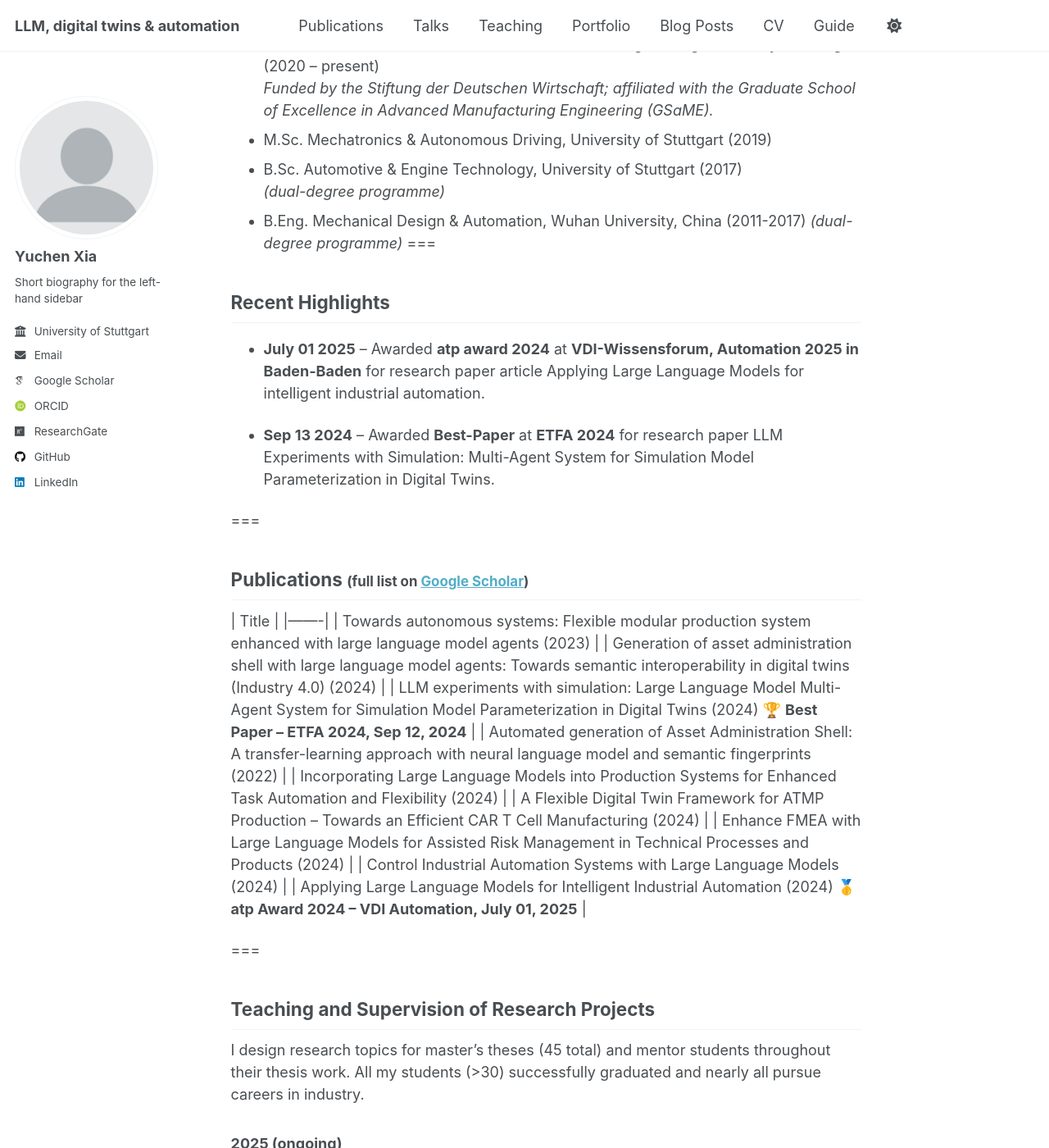
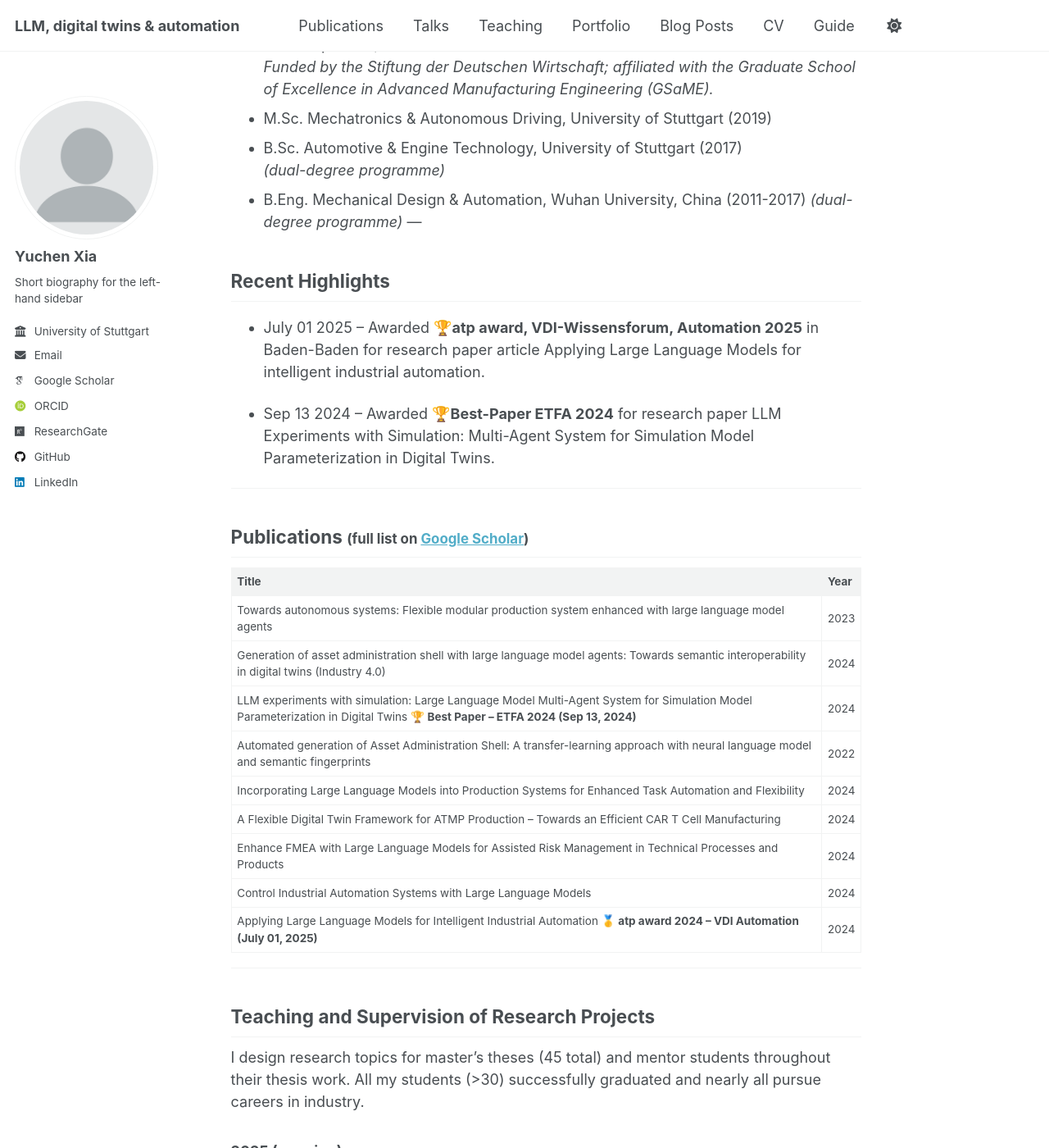
Before and after one commit to YuchenXia/yuchenxia.github.io, a Jekyll site: the page built from _pages/about.md, in a window 1280 px wide and 1400 px high, scrolled down 711 px. Shown: the whole window at 82% size. Built offline with Jekyll 4.4.1, drawn with Linux system fonts in a browser that asks for light colours; some web fonts are replaced.

Commit message:
Update about.md

```diff
--- a/_pages/about.md
+++ b/_pages/about.md
@@ -19,7 +19,7 @@ My research focuses on the following areas:
 
 Feel free to reach out via e-mail at yuchen.xia@ias.uni-stuttgart.de.
 
-===
+---
 ## Academic Journey
 * Ph.D. Candidate, Industrial Automation & Software Engineering, University of Stuttgart (2020 – present)
   *Funded by the Stiftung der Deutschen Wirtschaft; affiliated with the Graduate School of Excellence in Advanced Manufacturing Engineering (GSaME).*
@@ -28,29 +28,30 @@ Feel free to reach out via e-mail at yuchen.xia@ias.uni-stuttgart.de.
   *(dual-degree programme)*
 * B.Eng. Mechanical Design & Automation, Wuhan University, China (2011-2017)
   *(dual-degree programme)*
-===
+---
 
 ## Recent Highlights
-* **July 01 2025** – Awarded **atp award 2024** at **VDI-Wissensforum, Automation 2025 in Baden-Baden** for research paper article Applying Large Language Models for intelligent industrial automation.
+* July 01 2025 – Awarded **🏆atp award, VDI-Wissensforum, Automation 2025** in Baden-Baden for research paper article Applying Large Language Models for intelligent industrial automation.
 
-* **Sep 13 2024** – Awarded **Best-Paper** at **ETFA 2024** for research paper LLM Experiments with Simulation: Multi-Agent System for Simulation Model Parameterization in Digital Twins.
+* Sep 13 2024 – Awarded **🏆Best-Paper ETFA 2024** for research paper LLM Experiments with Simulation: Multi-Agent System for Simulation Model Parameterization in Digital Twins.
 
-===
+---
 ## Publications <small>(full list on <a href="https://scholar.google.de/citations?user=hi1srxkAAAAJ" target="\_blank">Google Scholar</a>)</small>
-| Title |
-|-------|
-| Towards autonomous systems: Flexible modular production system enhanced with large language model agents (2023) |
-| Generation of asset administration shell with large language model agents: Towards semantic interoperability in digital twins (Industry 4.0) (2024) |
-| LLM experiments with simulation: Large Language Model Multi-Agent System for Simulation Model Parameterization in Digital Twins (2024) 🏆 **Best Paper – ETFA 2024, Sep 12, 2024** |
-| Automated generation of Asset Administration Shell: A transfer-learning approach with neural language model and semantic fingerprints (2022) |
-| Incorporating Large Language Models into Production Systems for Enhanced Task Automation and Flexibility (2024) |
-| A Flexible Digital Twin Framework for ATMP Production – Towards an Efficient CAR T Cell Manufacturing (2024) |
-| Enhance FMEA with Large Language Models for Assisted Risk Management in Technical Processes and Products (2024) |
-| Control Industrial Automation Systems with Large Language Models (2024) |
-| Applying Large Language Models for Intelligent Industrial Automation (2024) 🥇 **atp Award 2024 – VDI Automation, July 01, 2025** |
+
+| Title                                                                                                                                        | Year |
+|----------------------------------------------------------------------------------------------------------------------------------------------|------|
+| Towards autonomous systems: Flexible modular production system enhanced with large language model agents                                     | 2023 |
+| Generation of asset administration shell with large language model agents: Towards semantic interoperability in digital twins (Industry 4.0) | 2024 |
+| LLM experiments with simulation: Large Language Model Multi-Agent System for Simulation Model Parameterization in Digital Twins 🏆 **Best Paper – ETFA 2024 (Sep 13, 2024)** | 2024 |
+| Automated generation of Asset Administration Shell: A transfer-learning approach with neural language model and semantic fingerprints        | 2022 |
+| Incorporating Large Language Models into Production Systems for Enhanced Task Automation and Flexibility                                    | 2024 |
+| A Flexible Digital Twin Framework for ATMP Production – Towards an Efficient CAR T Cell Manufacturing                                        | 2024 |
+| Enhance FMEA with Large Language Models for Assisted Risk Management in Technical Processes and Products                                     | 2024 |
+| Control Industrial Automation Systems with Large Language Models                                                                             | 2024 |
+| Applying Large Language Models for Intelligent Industrial Automation 🥇 **atp award 2024 – VDI Automation (July 01, 2025)**                   | 2024 |
 
 
-===
+---
 ## Teaching and Supervision of Research Projects
 
 I design research topics for master's theses (45 total) and mentor students throughout their thesis work. All my students (>30) successfully graduated and nearly all pursue careers in industry.
```
